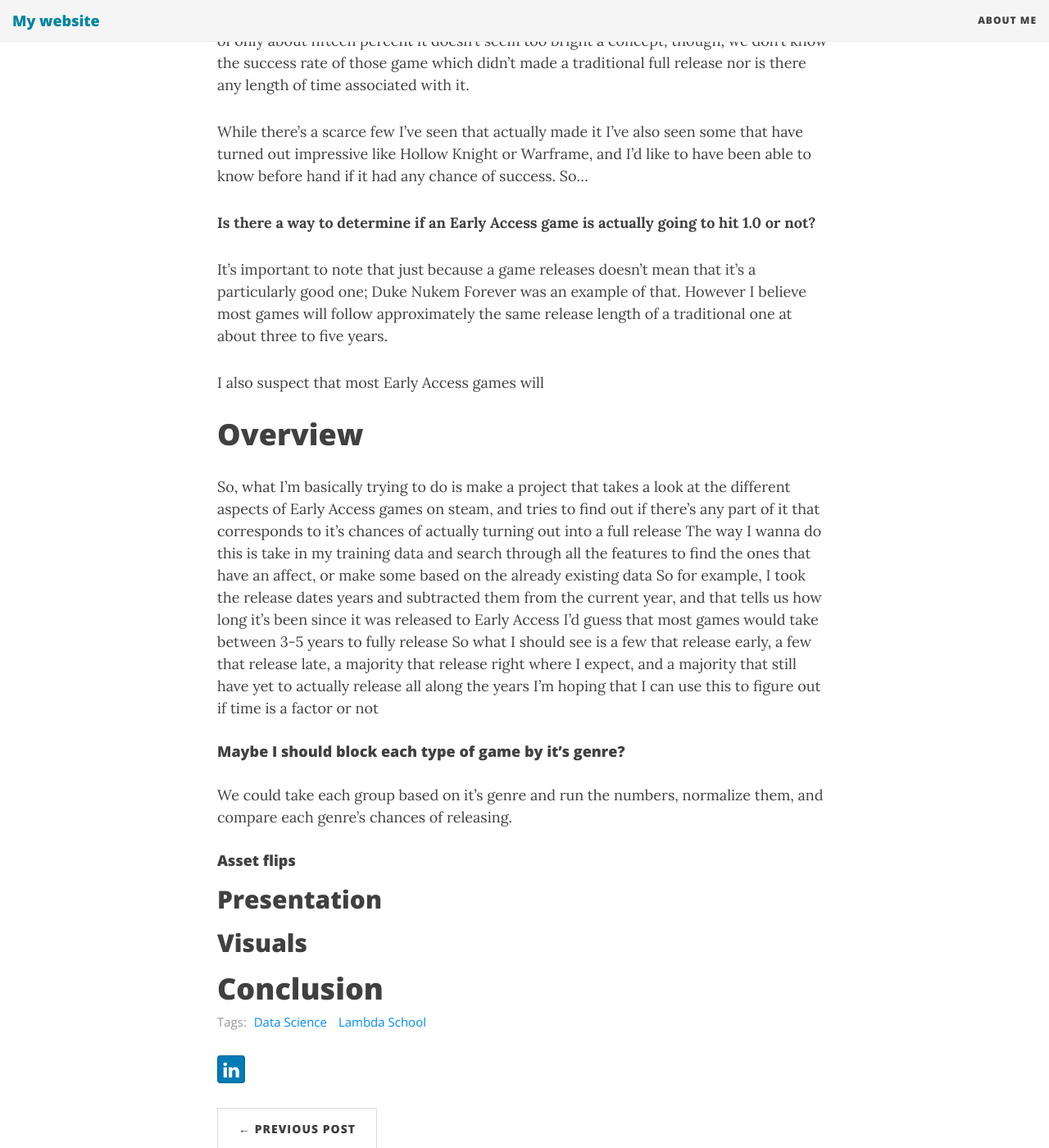
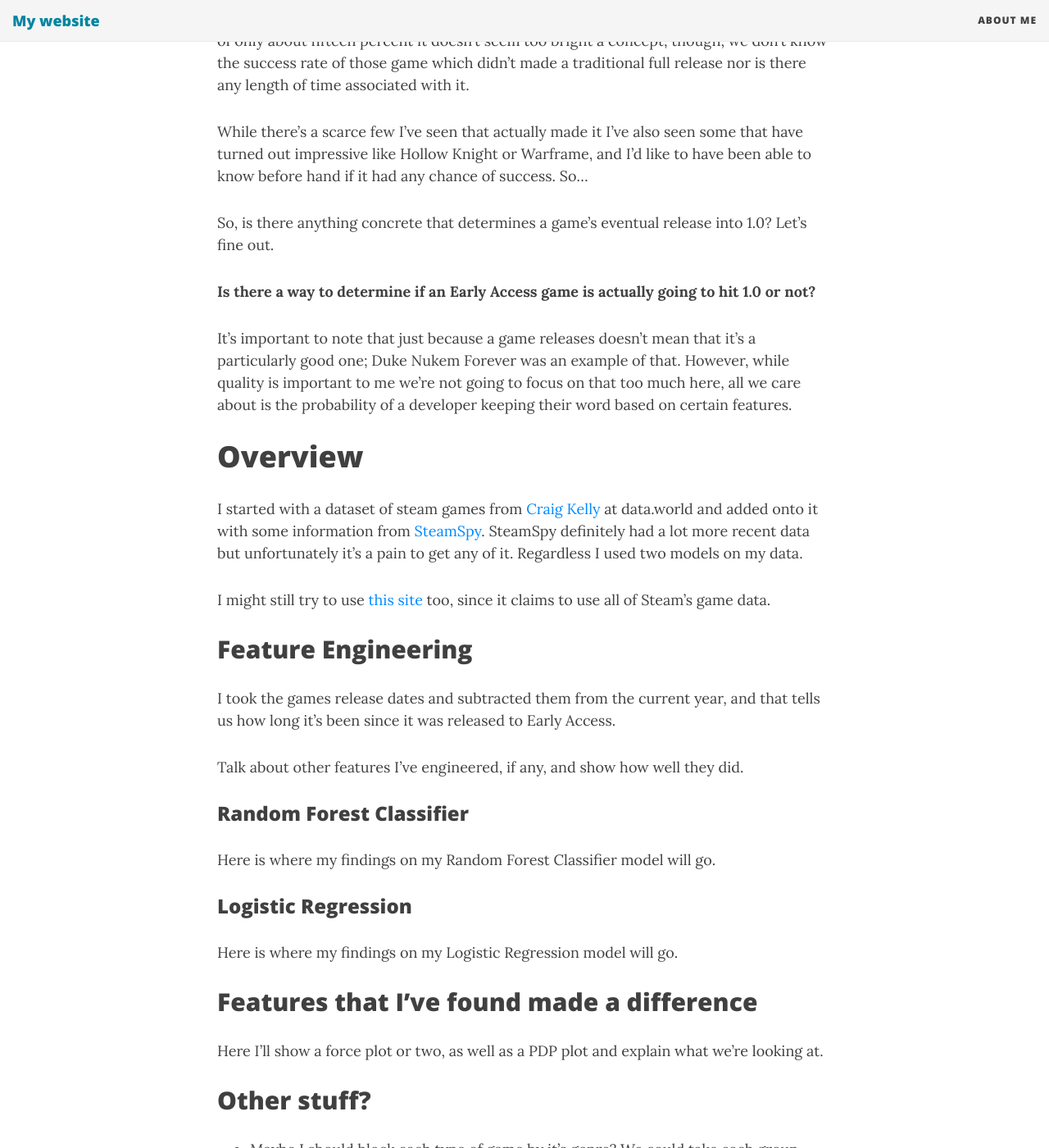
Before and after one commit to JoshuaPMallory/JoshuaPMallory.github.io, a Jekyll site: the page built from _posts/2019-11-21-Early-Access.md, in a window 1280 px wide and 1400 px high, scrolled down 365 px. Shown: the whole window at 82% size. Built offline with Jekyll 4.4.1, drawn with Linux system fonts in a browser that asks for light colours; nearby versions of some CDN libraries; some of the changed text lies outside the part shown.

Commit message:
Updated README

```diff
--- a/_posts/2019-11-21-Early-Access.md
+++ b/_posts/2019-11-21-Early-Access.md
@@ -1,6 +1,6 @@
 ---
 layout: post
-title: Early Access
+title: Ex Early Access Probability
 subtitle: Lambda School - Data Science 9
 gh-repo: JoshuaPMallory/Ex_Early_Access_Probability
 gh-badge: [fork]
@@ -12,39 +12,42 @@
 
 While there's a scarce few I've seen that actually made it I've also seen some that have turned out impressive like Hollow Knight or Warframe, and I'd like to have been able to know before hand if it had any chance of success. So...
 
+So, is there anything concrete that determines a game's eventual release into 1.0? Let's fine out.
 
 **Is there a way to determine if an Early Access game is actually going to hit 1.0 or not?**
 
-It's important to note that just because a game releases doesn't mean that it's a particularly good one; Duke Nukem Forever was an example of that. However I believe most games will follow approximately the same release length of a traditional one at about three to five years.
-
-I also suspect that most Early Access games will
+It's important to note that just because a game releases doesn't mean that it's a particularly good one; Duke Nukem Forever was an example of that. However, while quality is important to me we're not going to focus on that too much here, all we care about is the probability of a developer keeping their word based on certain features.
 
 
 # Overview
-So, what I'm basically trying to do is make a project that takes a look at the different aspects of Early Access games on steam, and tries to find out if there's any part of it that corresponds to it's chances of actually turning out into a full release
-The way I wanna do this is take in my training data and search through all the features to find the ones that have an affect, or make some based on the already existing data
-So for example, I took the release dates years and subtracted them from the current year, and that tells us how long it's been since it was released to Early Access
-I'd guess that most games would take between 3-5 years to fully release
-So what I should see is a few that release early, a few that release late, a majority that release right where I expect, and a majority that still have yet to actually release all along the years
-I'm hoping that I can use this to figure out if time is a factor or not
+I started with a dataset of steam games from [Craig Kelly](https://data.world/craigkelly/steam-game-data) at data.world and added onto it with some information from [SteamSpy](https://steamspy.com/about). SteamSpy definitely had a lot more recent data but unfortunately it's a pain to get any of it. Regardless I used two models on my data.
+
+I might still try to use [this site](https://steam.internet.byu.edu/) too, since it claims to use all of Steam's game data.
+
+## Feature Engineering
+I took the games release dates and subtracted them from the current year, and that tells us how long it's been since it was released to Early Access.
+
+Talk about other features I've engineered, if any, and show how well they did.
 
 
+### Random Forest Classifier
+Here is where my findings on my Random Forest Classifier model will go.
 
-#### Maybe I should block each type of game by it's genre?
+
+### Logistic Regression
+Here is where my findings on my Logistic Regression model will go.
+
+
+## Features that I've found made a difference
+Here I'll show a force plot or two, as well as a PDP plot and explain what we're looking at.
+
+
+## Other stuff?
+- Maybe I should block each type of game by it's genre?
 We could take each group based on it's genre and run the numbers, normalize them, and compare each genre's chances of releasing.
 
-
-#### Asset flips
-
-
-
-## Presentation
-
-
-
-
-## Visuals
-
+- Asset flips
 
 
 # Conclusion
+This is where my conclusion will go when it's actually ready to be written.
```
